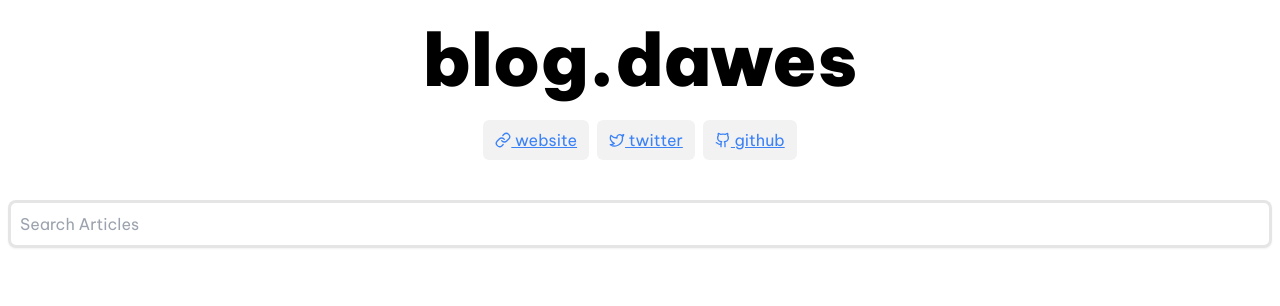
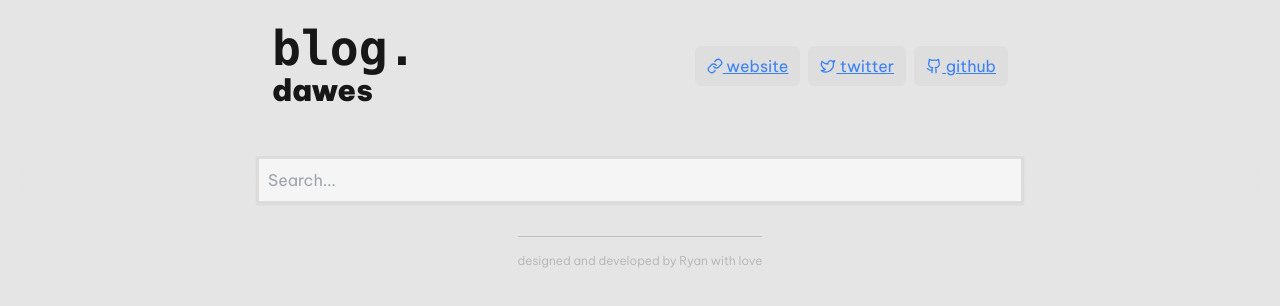
Before and after one commit to dawescc/bloggie, a Next.js app: page / in a window 1280 px wide. Shown: the top 306 px of the page. Built offline with nearby package versions, Linux system fonts and the light colour scheme; no server answers; the database is empty.

Commit message:
redesign complete

```diff
--- a/app/globals.css
+++ b/app/globals.css
@@ -1,6 +1,21 @@
 @tailwind base;
 @tailwind components;
 @tailwind utilities;
+
+.bg-colors {
+	@apply bg-neutral-200 text-neutral-900 dark:bg-neutral-900 dark:text-neutral-200;
+}
+.search-bg-colors {
+	@apply bg-neutral-200 text-neutral-900 dark:bg-neutral-900 dark:text-neutral-200 bg-opacity-30 backdrop-blur-lg;
+}
+
+.text-link {
+	@apply text-blue-500 dark:text-blue-400;
+}
+
+.bar-colors {
+	@apply bg-opacity-100 ring-black/10 dark:ring-white/10 bg-neutral-200 text-neutral-800 dark:bg-neutral-900 dark:text-neutral-200;
+}
 
 .button {
 	@apply cursor-pointer rounded-md py-2 px-3;
@@ -11,17 +26,24 @@
 }
 
 .button-bgs {
-	@apply bg-black/5 hover:bg-black/10 dark:bg-white/5 dark:hover:bg-white/10;
-}
-
-.body-colors {
-	@apply bg-white text-black dark:bg-black dark:text-white;
+	@apply bg-black/[3%] hover:bg-black/[6%] dark:bg-white/[3%] dark:hover:bg-white/[6%];
 }
 
 .card-bg {
-	@apply bg-black/[3%] dark:bg-white/[7%];
+	@apply bg-black/[3%] dark:bg-white/[3%];
 }
 
-.bar-colors {
-	@apply ring-black/10 dark:ring-white/10 bg-white dark:bg-black;
+.slide-in {
+	animation: slideIn 0.3s ease 0.15s both;
 }
+
+@keyframes slideIn {
+	from {
+		opacity: 0;
+		transform: translateX(10px);
+	}
+	to {
+		opacity: 1;
+		transform: translateX(0);
+	}
+}
--- a/app/layout.tsx
+++ b/app/layout.tsx
@@ -19,7 +19,7 @@ export default function RootLayout({ children }: { children: React.ReactNode })
 		<html
 			lang='en'
 			className={BeVietnamPro.className}>
-			<body className={"antialiased scroll-smooth relative body-colors"}>
+			<body className={"antialiased scroll-smooth relative bg-colors"}>
 				<Toaster
 					position='top-right'
 					richColors
--- a/app/page.tsx
+++ b/app/page.tsx
@@ -5,6 +5,7 @@ import { createClient } from "@/utils/supabase/server";
 import AuthButton from "@/components/AuthButton";
 import { PostDrawer } from "@/components/PostDrawer";
 import { MessageSquarePlus, LogOut } from "lucide-react";
+import Footer from "@/components/Footer";
 
 export default async function Index() {
 	const cookieStore = cookies();
@@ -15,9 +16,9 @@ export default async function Index() {
 	}
 
 	return (
-		<div className='w-full max-w-7xl mx-auto px-1 md:px-0 h-full flex flex-col items-center'>
+		<div className='w-full max-w-7xl mx-auto h-full flex flex-col items-center'>
 			{data.user ? (
-				<div className='py-2 px-4 mb-4 rounded-full w-full text-xs font-bold fixed bottom-0 shadow-sm max-w-sm ring-2 ring-inset bar-colors'>
+				<div className='z-[1] py-2 px-4 mb-4 rounded-full w-full text-xs font-bold fixed bottom-0 shadow-sm max-w-sm ring-2 ring-inset bar-colors'>
 					<div className='w-full flex flex-wrap gap-6 justify-evenly'>
 						<PostDrawer
 							title={`New`}
@@ -45,6 +46,7 @@ export default async function Index() {
 			) : null}
 			<Header />
 			<Content />
+			<Footer />
 		</div>
 	);
 }
--- a/components/Content.tsx
+++ b/components/Content.tsx
@@ -18,7 +18,7 @@ export default async function Content() {
 	const articles = await getData();
 	return (
 		<div className='w-full flex h-full items-center'>
-			<div className='w-full h-full p-2 pt-4'>
+			<div className='w-full h-full pb-2 pt-4'>
 				<Feed data={articles ?? []} />
 			</div>
 		</div>
--- a/components/Feed.tsx
+++ b/components/Feed.tsx
@@ -90,36 +90,50 @@ export default function Feed({ data }: FeedProps) {
 				<div
 					key={article.id}
 					id={article.id}
-					className='p-3 flex flex-col gap-4 rounded-xl shadow-sm card-bg last-of-type:mb-6'>
-					<div className='flex items-center text-xs'>
-						<div className='font-semibold'>{format(article.created_at, "MMM dd, yyyy")}</div>
-						&nbsp;in&nbsp;
+					className='p-3 text-medium font-normal flex flex-col gap-4 card-bg last-of-type:mb-6 slide-in'>
+					<div
+						id='meta'
+						className='flex flex-col uppercase gap-2 text-xs font-light'>
 						<div
-							className='cursor-pointer underline'
+							id='date'
+							className=''>
+							{format(article.created_at, "MMM dd, yyyy")}
+						</div>
+						<div
+							id='topic'
+							className='underline cursor-pointer'
 							onClick={() => handleTopicClick(article.topic)}>
 							{article.topic}
 						</div>
 					</div>
 
 					{article.image_url && (
-						<div className='w-full h-auto max-w-md mx-auto rounded-lg overflow-hidden'>
+						<div
+							id='image'
+							className='w-full h-auto rounded-2xl overflow-hidden'>
 							<img
-								className='w-full object-cover rounded-lg'
+								className='w-full object-cover'
 								src={article.image_url}
 								alt={"Post Image"}
 							/>
 						</div>
 					)}
 
-					<div className='text-2xl font-bold leading-7'>{article.content}</div>
+					<div
+						id='content'
+						className='font-medium leading-7'>
+						{article.content}
+					</div>
+
 					{article.reply_to && (
 						<a
 							href={`#${article.reply_to}`}
-							className='text-xs font-mono py-1 flex flex-col gap-2 border-l-4 border-black dark:border-white px-2'>
+							className='text-xs py-1 flex flex-col gap-2 border-l-4 border-neutral-900/20 dark:border-neutral-200/20 px-2'>
 							{article.reply_to_content}
 							<span>{format(article.reply_to_created_at!, "MMM dd, yyyy")}</span>
 						</a>
 					)}
+
 					{user && (
 						<div className='dark:text-neutral-100 inline-flex gap-6 items-center justify-center py-2'>
 							<PostDrawer
@@ -145,17 +159,19 @@ export default function Feed({ data }: FeedProps) {
 	);
 
 	return (
-		<div className='w-full h-full flex flex-col gap-8'>
-			<input
-				type='text'
-				className='sticky top-5 rounded-lg p-3 shadow-sm ring ring-inset ring-black/10 dark:ring-white/20 bg-white dark:bg-black'
-				placeholder='Search Articles'
-				onChange={(e) => setSearchTerm(e.target.value)}
-			/>
+		<div className='w-full h-full flex flex-col gap-4'>
+			<div className='sticky top-0 z-[1] flex py-2 px-2 w-full search-bg-colors justify-center items-center'>
+				<input
+					type='text'
+					className='w-full max-w-3xl p-3 shadow-sm ring ring-inset ring-black/10 dark:ring-white/20 bg-opacity-100 bg-neutral-100 dark:bg-neutral-800'
+					placeholder='Search...'
+					onChange={(e) => setSearchTerm(e.target.value)}
+				/>
+			</div>
 
 			{selectedTopic && (
 				<div className='flex gap-2'>
-					<span className='animate-in-fst text-xs font-semibold inline-flex gap-2 items-center button button-bgs'>
+					<span className='animate-in-fst max-w-prose mx-auto text-xs font-semibold inline-flex gap-2 items-center button button-bgs'>
 						{selectedTopic}
 						<button onClick={() => setSelectedTopic(null)}>
 							<svg
@@ -171,7 +187,7 @@ export default function Feed({ data }: FeedProps) {
 				</div>
 			)}
 
-			<div className='flex flex-col gap-8'>{filteredArticles.map(renderArticle)}</div>
+			<div className='flex flex-col max-w-prose mx-auto px-4 md:px-0 gap-6'>{filteredArticles.map(renderArticle)}</div>
 		</div>
 	);
 }
--- /dev/null
+++ b/components/Footer.tsx
@@ -0,0 +1,9 @@
+export default function Footer() {
+	return (
+		<div className='text-lg font-semibold border-t border-neutral-400/60 dark:border-neutral-800'>
+			<div className='py-4 grid grid-rows-1 gap-2 sm:gap-4'>
+				<span className='inline-flex items-center justify-center text-xs font-light opacity-25'>designed and developed by Ryan with love</span>
+			</div>
+		</div>
+	);
+}
--- a/components/Header.tsx
+++ b/components/Header.tsx
@@ -2,24 +2,26 @@ import { Github, Link, Twitter } from "lucide-react";
 
 export default function Header() {
 	return (
-		<div className='w-full flex flex-1 items-center'>
-			<div className='w-full py-6 px-4 flex flex-col gap-6 ustify-between items-center'>
-				<div className='text-5xl md:text-7xl font-black'>blog.dawes</div>
-				<div className='flex gap-4 md:gap-2 justify-evenly items-center h-full *:font-normal'>
+		<div className='w-full max-w-3xl mx-auto flex flex-1 items-center'>
+			<div className='w-full py-6 px-4 flex gap-6 justify-between items-center'>
+				<div className='text-2xl md:text-3xl font-black flex flex-col mr-auto'>
+					<span className='font-mono text-4xl md:text-5xl'>blog.</span>dawes
+				</div>
+				<div className='flex gap-4 md:gap-2 justify-evenly items-center h-full *:font-normal text-link'>
 					<a
-						className='underline max-w-fit text-blue-500 inline-flex items-center button button-bgs'
+						className='underline max-w-fit inline-flex items-center button button-bgs'
 						href='https://dawes.cc'>
 						<Link size={16} />
 						<span className='hidden md:inline-flex'>&nbsp;website</span>
 					</a>
 					<a
-						className='underline max-w-fit text-blue-500 inline-flex items-center button button-bgs'
+						className='underline max-w-fit inline-flex items-center button button-bgs'
 						href='https://x.com/dawescc'>
 						<Twitter size={16} />
 						<span className='hidden md:inline-flex'>&nbsp;twitter</span>
 					</a>
 					<a
-						className='underline max-w-fit text-blue-500 inline-flex items-center button button-bgs'
+						className='underline max-w-fit inline-flex items-center button button-bgs'
 						href='https://github.com/dawescc'>
 						<Github size={16} />
 						<span className='hidden md:inline-flex'>&nbsp;github</span>
--- a/components/PostDrawer.tsx
+++ b/components/PostDrawer.tsx
@@ -134,8 +134,8 @@ export function PostDrawer({ replyID, title, children }: PostDrawerProps) {
 				{children}
 			</Drawer.Trigger>
 			<Drawer.Portal>
-				<Drawer.Overlay className='fixed inset-0 bg-black/40' />
-				<Drawer.Content className='flex flex-col bg-white dark:bg-black rounded-t-[10px] h-full w-[400px] mt-24 fixed bottom-0 right-0'>
+				<Drawer.Overlay className='fixed inset-0 bg-black/40 z-[10]' />
+				<Drawer.Content className=' z-[11] flex flex-col bg-colors h-full w-[400px] mt-24 fixed bottom-0 right-0'>
 					<div className='p-4 card-bg flex-1 h-full'>
 						<div className='max-w-md mx-auto'>
 							<Drawer.Title className='font-medium mb-4'>Submit a new post. {replyID && <span>Replying To: {replyID}</span>}</Drawer.Title>
@@ -177,7 +177,7 @@ export function PostDrawer({ replyID, title, children }: PostDrawerProps) {
 										<button
 											type='button'
 											onClick={triggerFileInput}>
-											(Optional) Upload Image
+											Upload Image
 										</button>
 									</label>
 									{selectedFile && (
```
